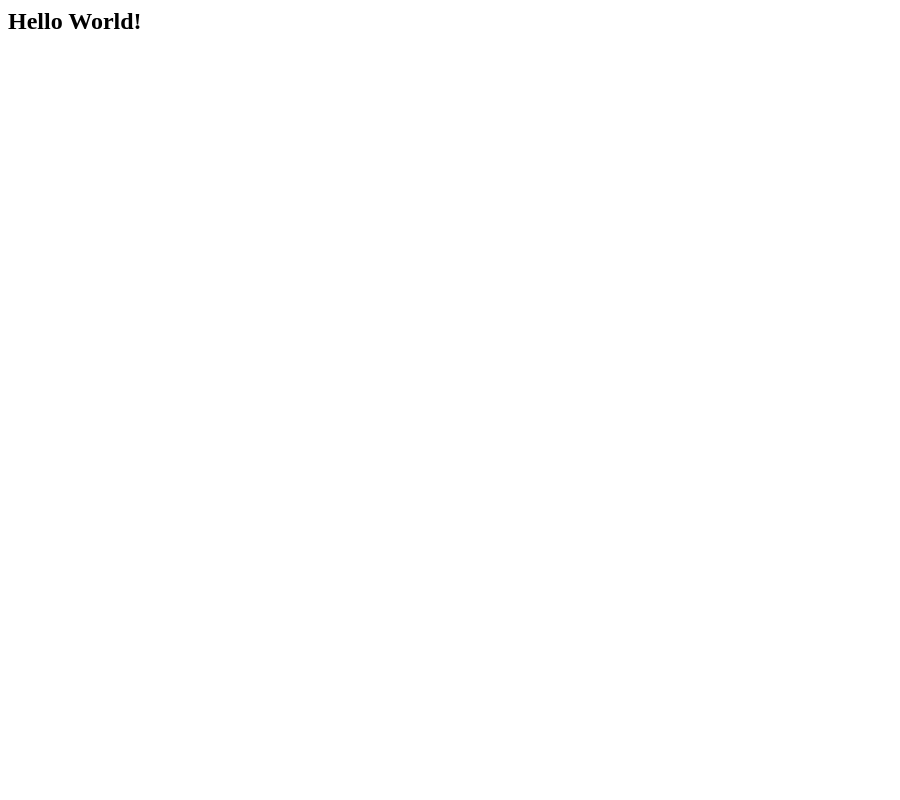
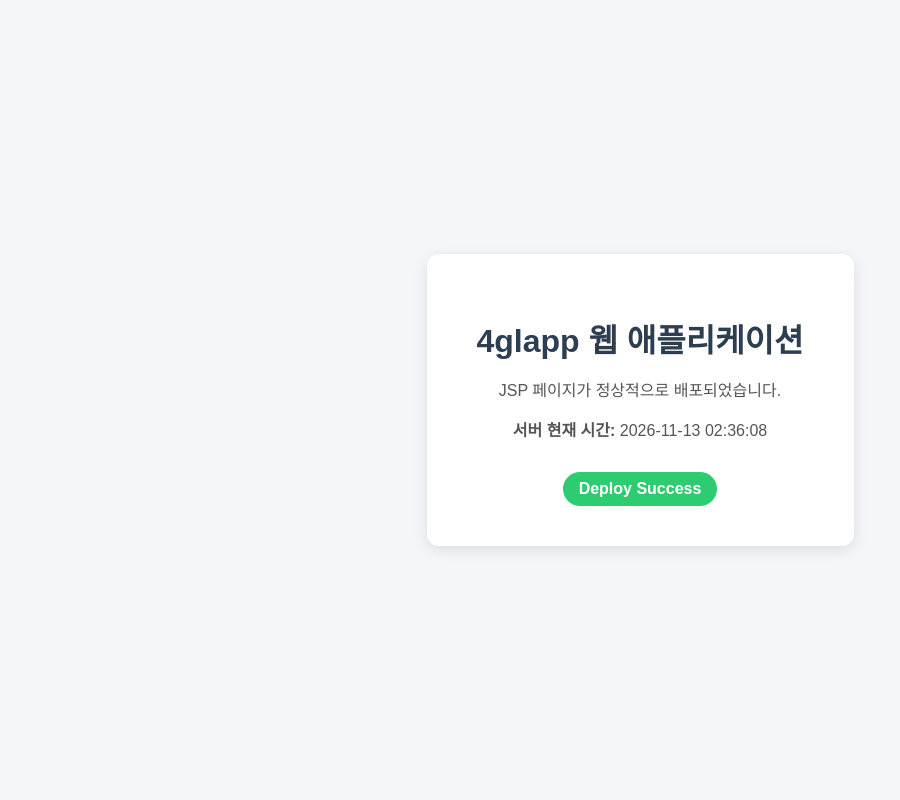
Before and after one commit to hyeona-jeong/my4glapp, a Java web app: page / in a window 1280 px wide. Before the commit the part shown is almost empty. Shown: the whole page, without its empty margins (0-900 px from the left). Run offline with Tomcat 11, a stand-in JSP engine, Linux system fonts and the light colour scheme.

Commit message:
2nd commit

```diff
--- a/src/main/webapp/index.jsp
+++ b/src/main/webapp/index.jsp
@@ -1,5 +1,50 @@
-<html>
+<%@ page language="java" contentType="text/html; charset=UTF-8" pageEncoding="UTF-8"%>
+<%@ page import="java.util.Date, java.text.SimpleDateFormat" %>
+<%
+    SimpleDateFormat sdf = new SimpleDateFormat("yyyy-MM-dd HH:mm:ss");
+    String now = sdf.format(new Date());
+%>
+<!DOCTYPE html>
+<html lang="ko">
+<head>
+    <meta charset="UTF-8">
+    <title>4glapp 배포 테스트</title>
+    <style>
+        body {
+            font-family: 'Malgun Gothic', sans-serif;
+            display: flex;
+            justify-content: center;
+            align-items: center;
+            height: 100vh;
+            margin: 0;
+            background-color: #f4f6f9;
+        }
+        .card {
+            background: #ffffff;
+            padding: 40px 50px;
+            border-radius: 12px;
+            box-shadow: 0 4px 15px rgba(0,0,0,0.1);
+            text-align: center;
+        }
+        h1 { color: #2c3e50; margin-bottom: 10px; }
+        p { color: #555; font-size: 16px; }
+        .badge {
+            display: inline-block;
+            margin-top: 15px;
+            padding: 8px 16px;
+            background-color: #2ecc71;
+            color: white;
+            border-radius: 20px;
+            font-weight: bold;
+        }
+    </style>
+</head>
 <body>
-<h2>Hello World!</h2>
+    <div class="card">
+        <h1>4glapp 웹 애플리케이션</h1>
+        <p>JSP 페이지가 정상적으로 배포되었습니다.</p>
+        <p><strong>서버 현재 시간:</strong> <%= now %></p>
+        <div class="badge">Deploy Success</div>
+    </div>
 </body>
 </html>
```
